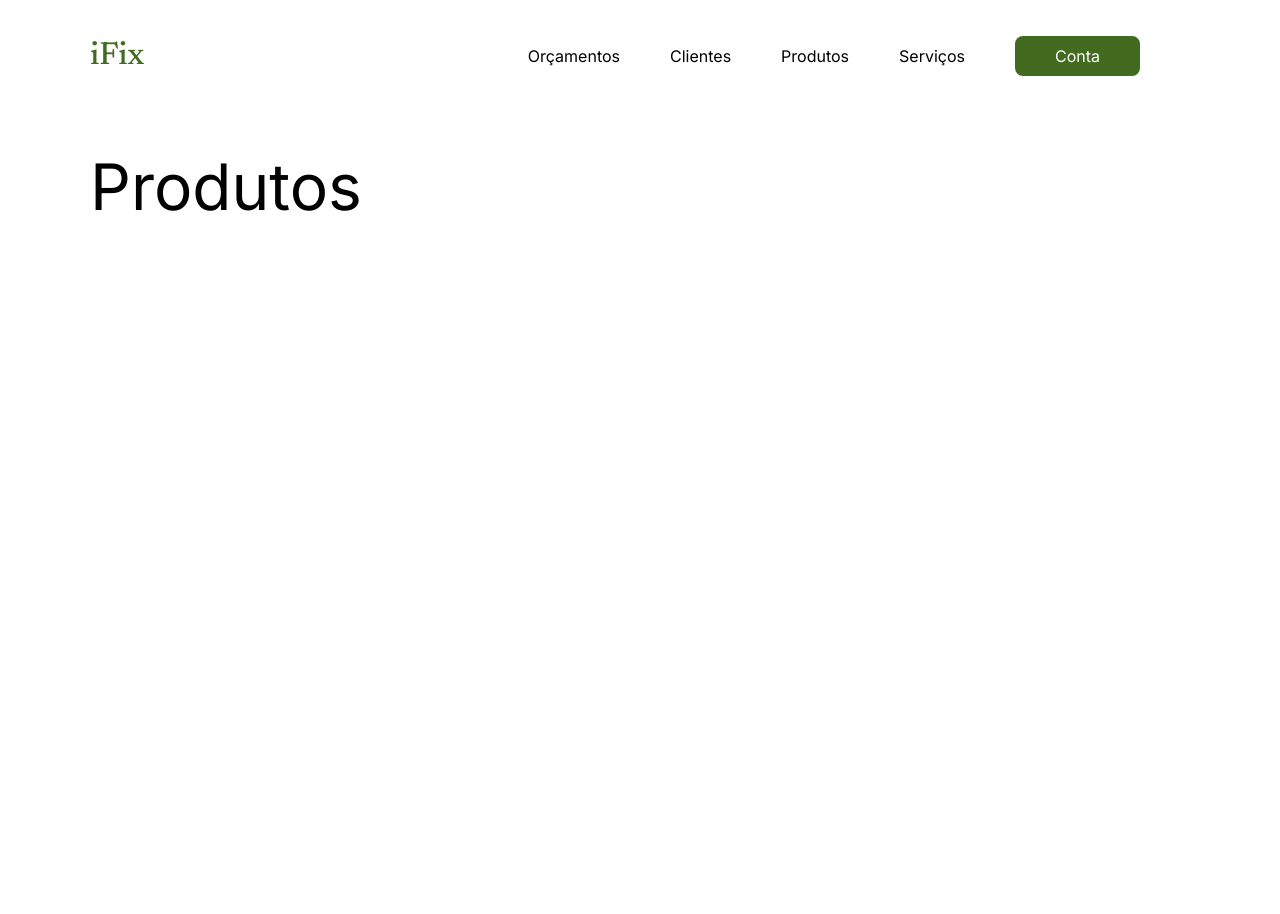
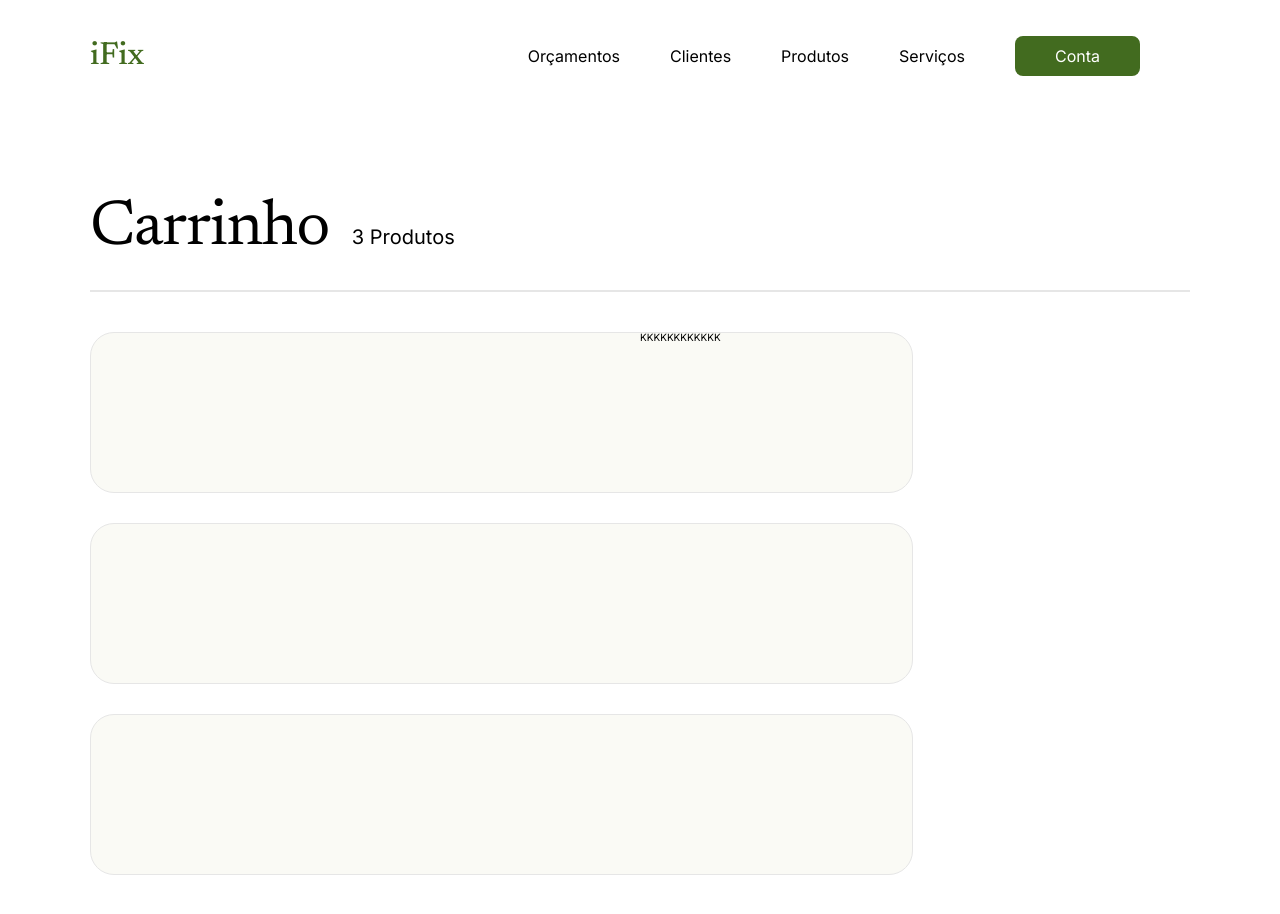
Before and after one commit to rodrigobpe/eng-I_sistemaDeManutencao, a Vue app: page /products in a window 1280 px wide. Shown: the top 914 px of the page. Before the commit the page ends 800 px from the top, so only its background shows below. Built offline with nearby package versions, Linux system fonts and the light colour scheme.

Commit message:
feat: cards de produtos

```diff
--- /dev/null
+++ b/src/components/CartCards.vue
@@ -0,0 +1,21 @@
+<script setup>
+</script>
+
+<template>
+    <div class="card-cart-container">
+
+    </div>
+</template>
+
+
+<style>
+.card-cart-container{
+    display: flex;
+    width: 82.1rem;
+    height: 15.9rem;
+    margin: 0 0 3rem;
+    border: 1px solid var(--color-light-gray);
+    border-radius: 2.4rem;
+    background-color: var(--color-lime);
+}
+</style>
--- /dev/null
+++ b/src/components/CartSection.vue
@@ -0,0 +1,18 @@
+<script setup>
+import CartCards from "./CartCards.vue";
+</script>
+
+<template>
+  <section class="cart-section">
+    <CartCards/>
+    <CartCards/>
+    <CartCards/>
+  </section>
+</template>
+
+<style>
+.cart-section{
+    display: flex;
+    max-width: 50%;
+    flex-direction: column;}
+</style>
--- a/src/components/Titles.vue
+++ b/src/components/Titles.vue
@@ -1,18 +1,43 @@
 <script setup>
-const props = defineProps(['title','justifyContent'])
+const props = defineProps(['title','data'])
 </script>
 <template>
-    <div :style="{justifyContent: props.justifyContent}" class="title-container">
+    <div :style="{justifyContent: props.data.justifyContent}" class="title-container">
         <h1>{{ props.title }}</h1>
+        <p>{{ props.data.qtdProducts }} {{ props.data.description }}</p>
     </div>
+    <span class="border"></span>
+
 </template>
 
 
 <style>
 .title-container{
     display: flex;
-    align-items: center;
+    align-items: last baseline;
+    margin-bottom: 2.9rem;
     height: 14.9rem;
+    font-family: 'Newsreader';
     padding: 0 9rem;
 }
+
+.title-container h1{
+    margin-right: 2.3rem;
+    letter-spacing: -0.02em;
+
+}
+
+.title-container p{
+    font-family: 'Inter';
+    font-size: 2rem;
+}
+
+.border{
+    display: flex;
+    justify-content: center;
+    align-items: center;
+    margin: 0 9rem;
+    height: 2px;
+    background-color: var(--color-light-gray);
+}
 </style>
--- a/src/globalSettings/Elements/Base/index.css
+++ b/src/globalSettings/Elements/Base/index.css
@@ -3,6 +3,7 @@ html{
     font-family: 'Inter', sans-serif;
     font-size: 10px;
     font-weight: 400;
+    box-sizing: border-box;
 }
 
 a{
--- a/src/globalSettings/Settings/Colors/index.css
+++ b/src/globalSettings/Settings/Colors/index.css
@@ -6,4 +6,5 @@
     --color-green: #426B1F;
 
     --color-lime: #FAFAF5;
+    --color-light-gray: #E6E6E6;
 }
--- a/src/pages/Budget.vue
+++ b/src/pages/Budget.vue
@@ -2,7 +2,7 @@
 import Titles from '../components/Titles.vue';
 </script>
 <template>
-  <Titles title="Orçamento" justifyContent=""/>
+  <Titles title="Orçamento" data=""/>
 </template>
 
 
--- a/src/pages/Clients.vue
+++ b/src/pages/Clients.vue
@@ -2,7 +2,7 @@
 import Titles from '../components/Titles.vue';
 </script>
 <template>
-  <Titles title="Clientes" justifyContent="" />
+  <Titles title="Clientes" data="" />
 </template>
 
 
--- a/src/pages/Home.vue
+++ b/src/pages/Home.vue
@@ -5,7 +5,7 @@ import Titles from '../components/Titles.vue'
 </script>
 
 <template>
-    <Titles title="Home" justifyContent=""/>
+    <Titles title="Home" data=""/>
 </template>
 
 
--- a/src/pages/Products.vue
+++ b/src/pages/Products.vue
@@ -1,12 +1,25 @@
 <script setup>
 import Titles from '../components/Titles.vue';
+import CartSection from '../components/CartSection.vue';
+const data = {
+  justifyContent: '',
+  qtdProducts: 3,
+  description: 'Produtos'
+}
 
 </script>
 <template>
-  <Titles title="Produtos" justifyContent=""/>
+  <Titles title="Carrinho" :data="data"/>
+  <main class="main-products">
+    <CartSection/>
+    <p>KKKKKKKKKKKK</p>
+  </main>
 </template>
 
 
 <style>
-
+.main-products{
+  display: flex;
+  padding: 4rem 9rem 9rem;
+}
 </style>
--- a/src/pages/Services.vue
+++ b/src/pages/Services.vue
@@ -3,7 +3,7 @@ import Titles from '../components/Titles.vue';
 
 </script>
 <template>
-  <Titles title="Serviços" justifyContent=""/>
+  <Titles title="Serviços" data=""/>
 </template>
 
 
```
